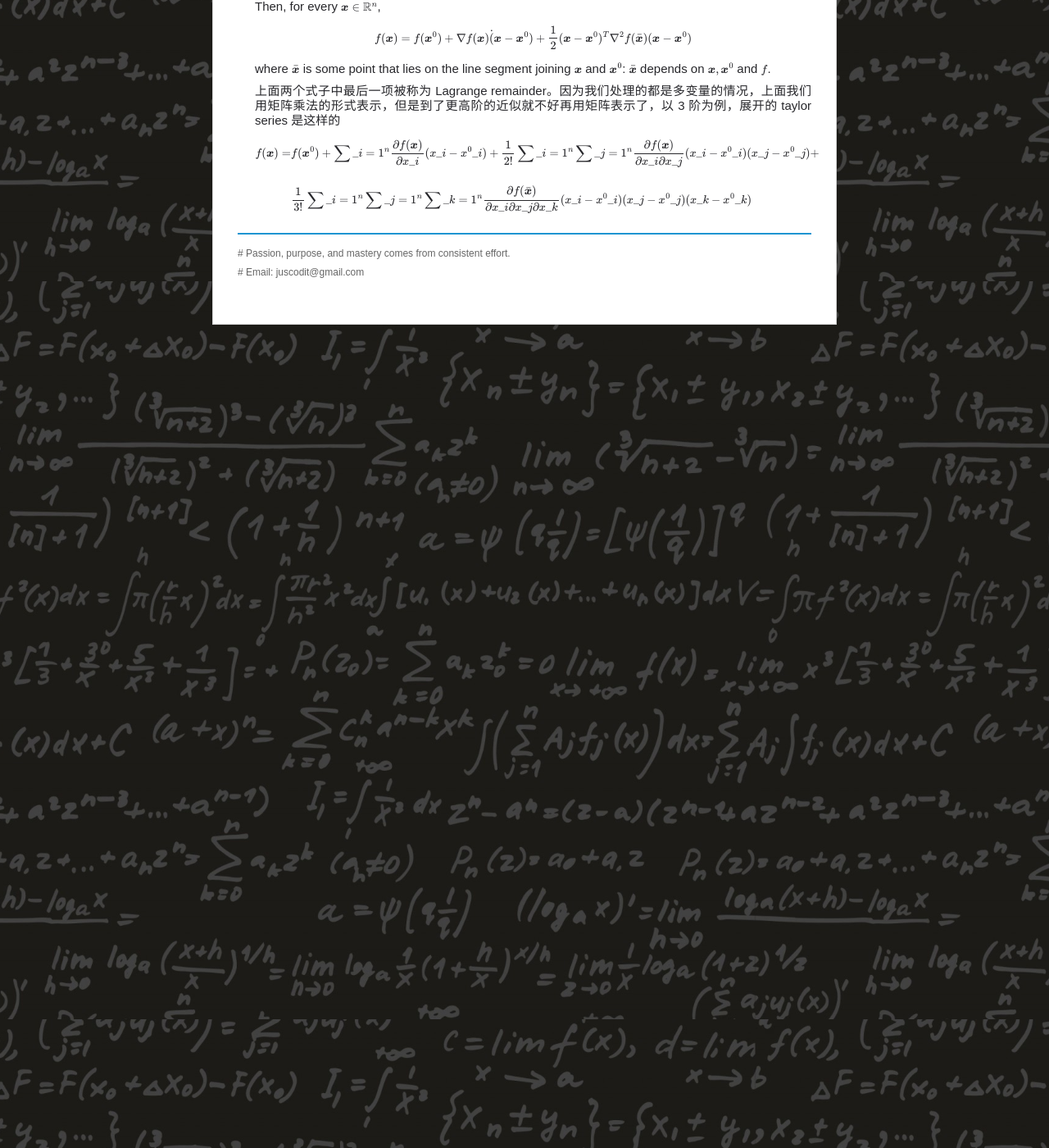
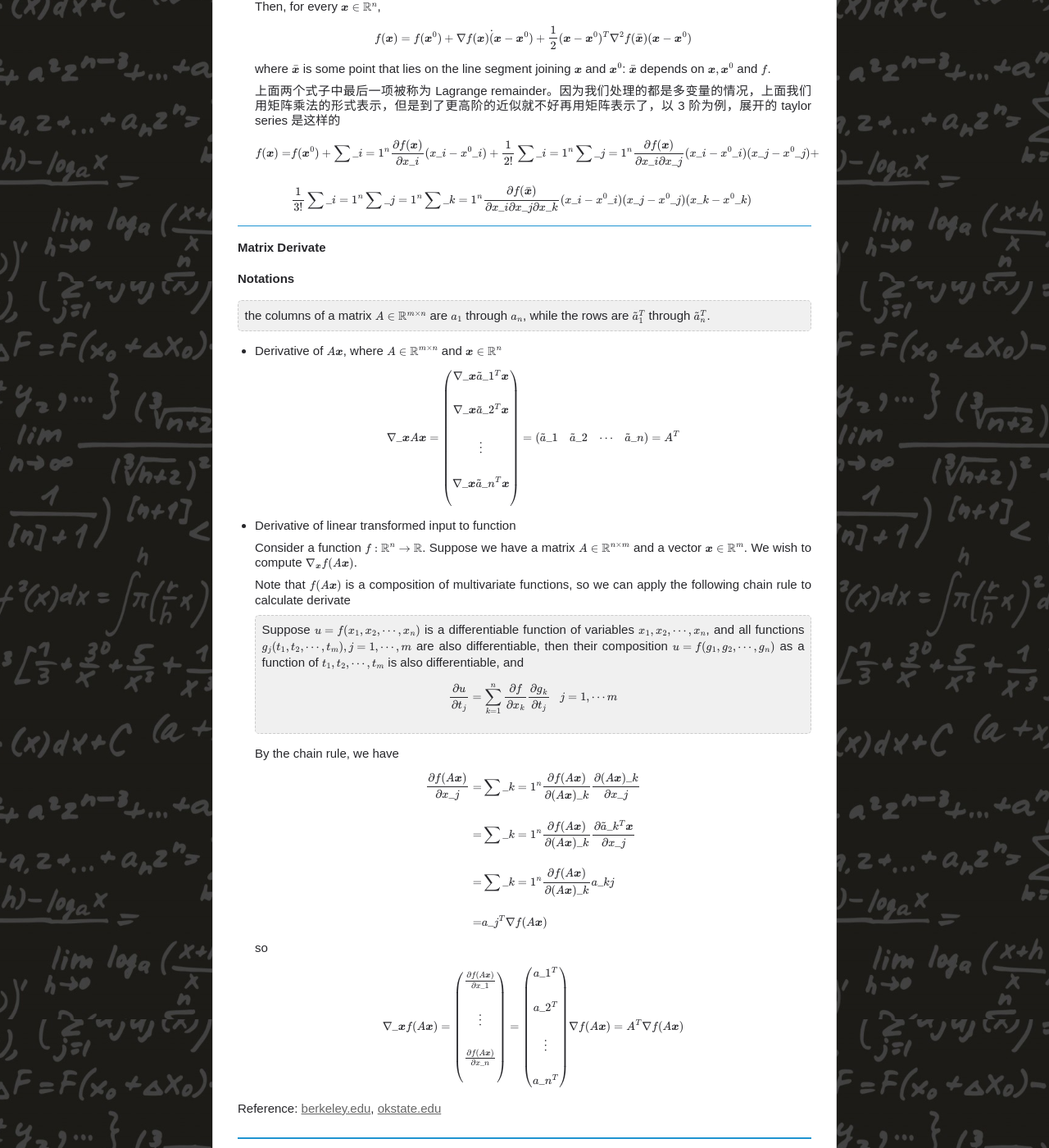
Before and after one commit to chenrushan/chenrushan.github.io, a Jekyll site: the page built from _posts/2014-03-21-NP-02-mathback.markdown, in a window 1280 px wide and 1400 px high, scrolled down 14057 px. Shown: the whole window at 82% size. Built offline with Jekyll 4.4.1, drawn with Linux system fonts in a browser that asks for light colours; Markdown is read by kramdown in place of the engine named in the settings; formulas are drawn with MathJax 3.

Commit message:
[np02]: update

```diff
--- a/_posts/2014-03-21-NP-02-mathback.markdown
+++ b/_posts/2014-03-21-NP-02-mathback.markdown
@@ -738,3 +738,71 @@ $$f(x) \approx f(x^0) + f'(x^0)(x - x^0) + \frac{1}{2} f''(x^0)(x - x^0)^2$$
   & \frac{1}{3!} \sum\_{i=1}^n \sum\_{j=1}^n \sum\_{k=1}^n \frac{\partial f(\bar{\boldsymbol{x}})}{\partial x\_i \partial x\_j \partial x\_k} (x\_i - x^0\_i)(x\_j - x^0\_j)(x\_k - x^0\_k)
   \end{align}
   $$
+
+-----------------------
+
+**Matrix Derivate**
+
+**Notations**
+<blockquote>
+the columns of a matrix $A \in \mathbb{R}^{m\times n}$ are $a_1$ through $a_n$, while the rows are $\tilde{a}_1^T$ through $\tilde{a}_n^T$.
+</blockquote>
+
+* Derivative of $A\boldsymbol{x}$, where $A \in \mathbb{R}^{m\times n}$ and $\boldsymbol{x} \in \mathbb{R}^n$
+
+  $$
+  \nabla\_{\boldsymbol{x}}A\boldsymbol{x} =
+    \begin{pmatrix}
+      \nabla\_{\boldsymbol{x}} \tilde{a}\_1^T \boldsymbol{x} \\\\
+      \nabla\_{\boldsymbol{x}} \tilde{a}\_2^T \boldsymbol{x} \\\\
+      \vdots \\\\
+      \nabla\_{\boldsymbol{x}} \tilde{a}\_n^T \boldsymbol{x} \\\\
+    \end{pmatrix} =
+    \begin{pmatrix}
+      \tilde{a}\_1 & \tilde{a}\_2 & \cdots & \tilde{a}\_n
+    \end{pmatrix} = A^T
+  $$
+
+* Derivative of linear transformed input to function
+
+  Consider a function $f: \mathbb{R}^n \rightarrow \mathbb{R}$. Suppose we have a matrix $A \in \mathbb{R}^{n\times m}$ and a vector $\boldsymbol{x} \in \mathbb{R}^m$. We wish to compute $\nabla\_{\boldsymbol{x}} f(A\boldsymbol{x})$.
+
+  Note that $f(A\boldsymbol{x})$ is a composition of multivariate functions, so we can apply the following chain rule to calculate derivate
+
+  <blockquote>
+  Suppose $u = f(x_1, x_2, \cdots, x_n)$ is a differentiable function of variables $x_1, x_2, \cdots, x_n$, and all functions $g_j(t_1, t_2, \cdots, t_m), j = 1, \cdots, m$ are also differentiable, then their composition $u = f(g_1, g_2, \cdots, g_n)$ as a function of $t_1, t_2, \cdots, t_m$ is also differentiable, and
+
+  $$ \frac{\partial u}{\partial t_j} = \sum_{k=1}^{n} \frac{\partial f}{\partial x_k} \frac{\partial g_k}{\partial t_j} \;\;\; j = 1, \cdots m$$
+  </blockquote>
+
+  By the chain rule, we have
+
+  $$
+  \begin{align}
+  \frac{\partial f(A\boldsymbol{x})}{\partial x\_j} = & \sum\_{k=1}^{n} \frac{\partial f(A\boldsymbol{x})}{\partial (A\boldsymbol{x})\_k} \frac{\partial (A\boldsymbol{x})\_k}{\partial x\_j} \\\\
+  = & \sum\_{k=1}^{n} \frac{\partial f(A\boldsymbol{x})}{\partial (A\boldsymbol{x})\_k} \frac{\partial \tilde{a}\_k^T \boldsymbol{x}}{\partial x\_j} \\\\
+  = & \sum\_{k=1}^{n} \frac{\partial f(A\boldsymbol{x})}{\partial (A\boldsymbol{x})\_k} a\_{kj} \\\\
+  = & a\_j^T \nabla f(A\boldsymbol{x})
+  \end{align}
+  $$
+
+  so
+
+  $$
+  \begin{align}
+  \nabla\_{\boldsymbol{x}} f(A\boldsymbol{x}) =
+  \begin{pmatrix}
+    \frac{\partial f(A\boldsymbol{x})}{\partial x\_1} \\\\
+    \vdots \\\\
+    \frac{\partial f(A\boldsymbol{x})}{\partial x\_n} \\\\
+  \end{pmatrix} =
+  \begin{pmatrix}
+    a\_1^T \\\\
+    a\_2^T \\\\
+    \vdots \\\\
+    a\_n^T
+  \end{pmatrix} \nabla f(A\boldsymbol{x}) = A^T \nabla f(A \boldsymbol{x})
+  \end{align}
+  $$
+
+Reference: [berkeley.edu](http://www.eecs.berkeley.edu/~jduchi/projects/matrix_prop.pdf), [okstate.edu](https://www.math.okstate.edu/~atovstolis/lecture_notes/LN14_6.pdf)
```
